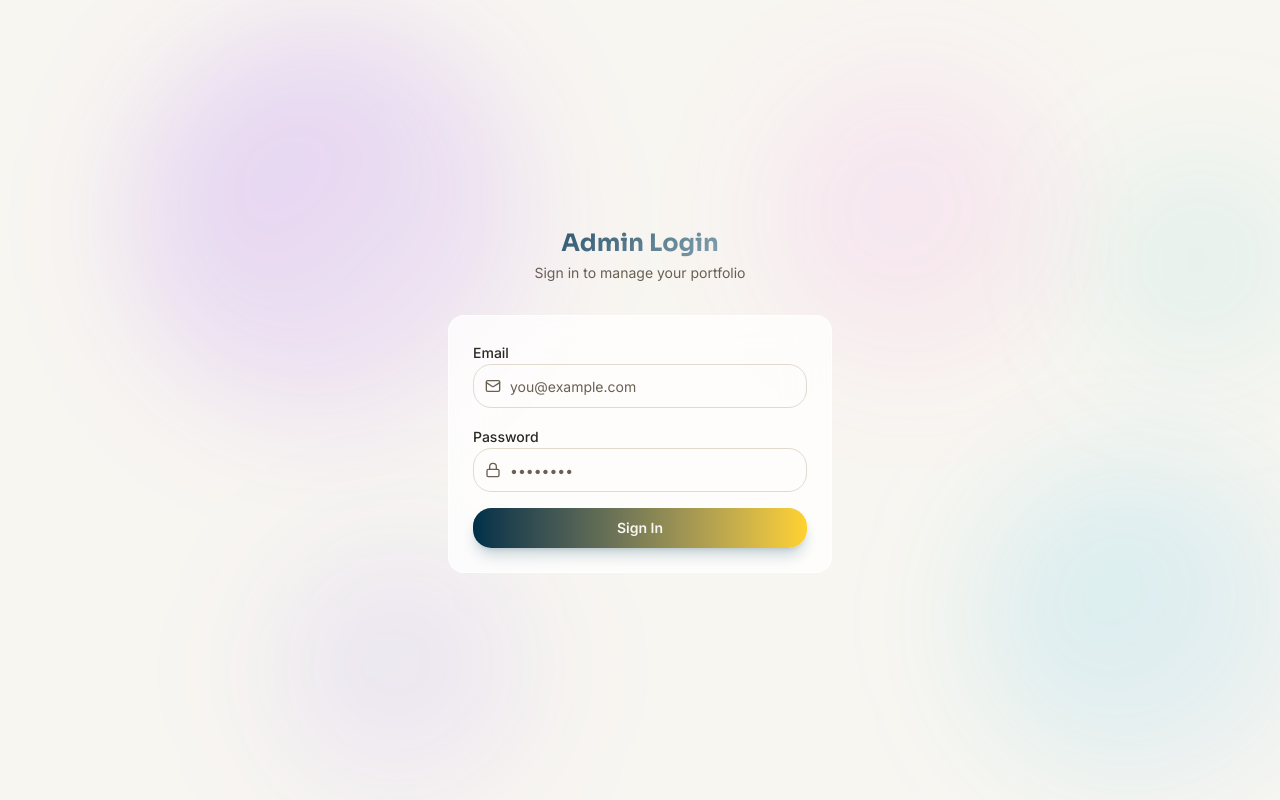
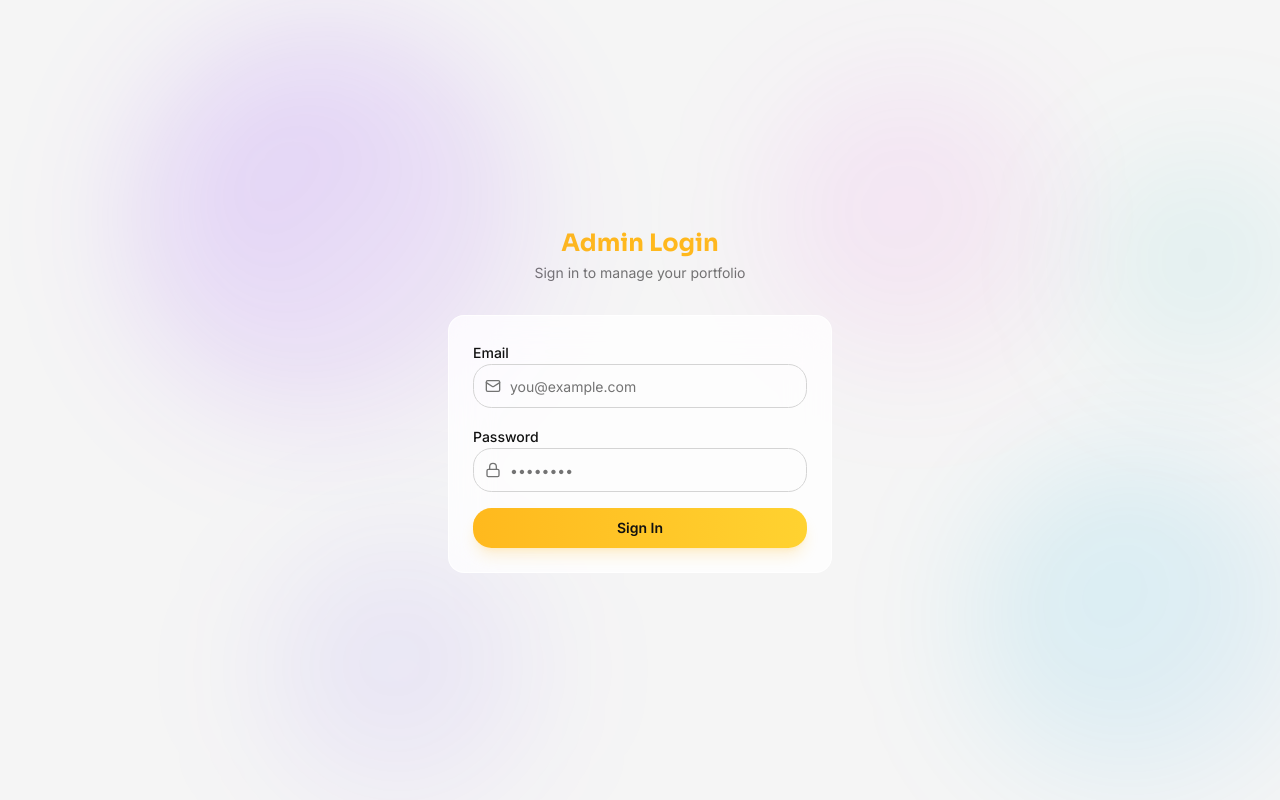
Before and after one commit to SaifulAlamRedon/portfolio-NEXT.js, a Next.js app: page /admin/login in a window 1280 px wide. Built offline with nearby package versions, Linux system fonts and the light colour scheme; no server answers.

Commit message:
Apply black and amber visual theme

```diff
--- a/src/styles/globals.css
+++ b/src/styles/globals.css
@@ -2,69 +2,69 @@
 
 @layer theme {
   :root {
-    /* Human editorial light theme */
-    --background: 248 246 241;
-    --foreground: 43 39 34;
+    /* Warm editorial light theme */
+    --background: 245 245 245;
+    --foreground: 17 17 17;
     --card: 255 255 255;
-    --card-foreground: 43 39 34;
+    --card-foreground: 17 17 17;
     --popover: 255 255 255;
-    --popover-foreground: 43 39 34;
-    --primary: 0 48 73;
-    --primary-foreground: 248 246 241;
-    --secondary: 238 232 220;
-    --secondary-foreground: 67 59 48;
-    --muted: 238 232 220;
-    --muted-foreground: 105 96 83;
-    --accent: 188 93 69;
+    --popover-foreground: 17 17 17;
+    --primary: 255 185 29;
+    --primary-foreground: 17 17 17;
+    --secondary: 229 229 229;
+    --secondary-foreground: 17 17 17;
+    --muted: 229 229 229;
+    --muted-foreground: 115 115 115;
+    --accent: 255 185 29;
     --accent-foreground: 255 255 255;
     --destructive: 239 68 68;
-    --border: 224 217 204;
-    --input: 224 217 204;
-    --ring: 0 48 73;
+    --border: 212 212 212;
+    --input: 212 212 212;
+    --ring: 255 185 29;
     --radius: 0.9rem;
 
     /* Nebula colors */
-    --nebula-purple: 0 48 73;
-    --nebula-cyan: 176 202 211;
-    --nebula-violet: 188 137 73;
-    --nebula-pink: 188 93 69;
+    --nebula-purple: 115 72 145;
+    --nebula-cyan: 255 185 29;
+    --nebula-violet: 255 185 29;
+    --nebula-pink: 115 72 145;
 
     /* Glass */
     --glass-bg: 255 255 255 / 0.76;
     --glass-border: 255 255 255 / 0.82;
     --rim-highlight: 255 255 255 / 0.7;
-    --rim-shadow: 65 52 36 / 0.1;
+    --rim-shadow: 17 17 17 / 0.1;
   }
 
   .dark {
-    /* Warm ink surfaces with quiet natural accents */
-    --background: 24 24 22;
-    --foreground: 238 233 224;
-    --card: 34 34 31;
-    --card-foreground: 238 233 224;
-    --popover: 34 34 31;
-    --popover-foreground: 238 233 224;
-    --primary: 92 157 187;
-    --primary-foreground: 8 29 41;
-    --secondary: 214 121 92;
-    --secondary-foreground: 52 25 17;
-    --muted: 48 47 42;
-    --muted-foreground: 190 181 166;
-    --accent: 232 190 117;
-    --accent-foreground: 52 37 12;
+    /* Ink-black surfaces with amber highlights */
+    --background: 11 11 11;
+    --foreground: 245 245 245;
+    --card: 17 17 17;
+    --card-foreground: 245 245 245;
+    --popover: 17 17 17;
+    --popover-foreground: 245 245 245;
+    --primary: 255 185 29;
+    --primary-foreground: 17 17 17;
+    --secondary: 41 41 41;
+    --secondary-foreground: 245 245 245;
+    --muted: 41 41 41;
+    --muted-foreground: 163 163 163;
+    --accent: 255 185 29;
+    --accent-foreground: 17 17 17;
     --destructive: 248 113 113;
     --border: 255 255 255 / 0.08;
     --input: 255 255 255 / 0.08;
-    --ring: 92 157 187;
+    --ring: 255 185 29;
 
     /* Dark nebula accents */
-    --nebula-purple: 92 157 187;
-    --nebula-cyan: 159 196 212;
-    --nebula-violet: 181 137 82;
-    --nebula-pink: 214 121 92;
+    --nebula-purple: 112 74 145;
+    --nebula-cyan: 255 185 29;
+    --nebula-violet: 255 185 29;
+    --nebula-pink: 112 74 145;
 
     /* Glass dark */
-    --glass-bg: 34 34 31 / 0.78;
+    --glass-bg: 17 17 17 / 0.78;
     --glass-border: 255 255 255 / 0.08;
     --rim-highlight: 255 255 255 / 0.04;
     --rim-shadow: 0 0 0 / 0.18;
@@ -199,9 +199,23 @@
   /* Nebula background */
   .nebula-bg {
     background:
-      radial-gradient(ellipse 65% 45% at 75% 2%, rgb(var(--primary) / 0.09) 0%, transparent 65%),
-      radial-gradient(ellipse 55% 45% at 12% 72%, rgb(var(--secondary) / 0.045) 0%, transparent 65%),
+      linear-gradient(rgb(82 70 48 / 0.035) 1px, transparent 1px),
+      linear-gradient(90deg, rgb(82 70 48 / 0.035) 1px, transparent 1px),
+      radial-gradient(ellipse 60% 48% at 80% 4%, rgb(var(--primary) / 0.08) 0%, transparent 70%),
+      radial-gradient(ellipse 55% 45% at 12% 72%, rgb(var(--accent) / 0.045) 0%, transparent 70%),
       rgb(var(--background));
+    background-size: 96px 96px, 96px 96px, auto, auto, auto;
+  }
+
+  .dark .nebula-bg {
+    background:
+      linear-gradient(rgb(255 255 255 / 0.025) 1px, transparent 1px),
+      linear-gradient(90deg, rgb(255 255 255 / 0.025) 1px, transparent 1px),
+      radial-gradient(ellipse 48% 58% at 76% 20%, rgb(112 74 145 / 0.2) 0%, transparent 72%),
+      radial-gradient(ellipse 42% 55% at 8% 24%, rgb(46 27 76 / 0.2) 0%, transparent 72%),
+      radial-gradient(ellipse 45% 48% at 92% 78%, rgb(255 185 29 / 0.04) 0%, transparent 72%),
+      rgb(var(--background));
+    background-size: 96px 96px, 96px 96px, auto, auto, auto, auto;
   }
 
   .rim-light {
```
